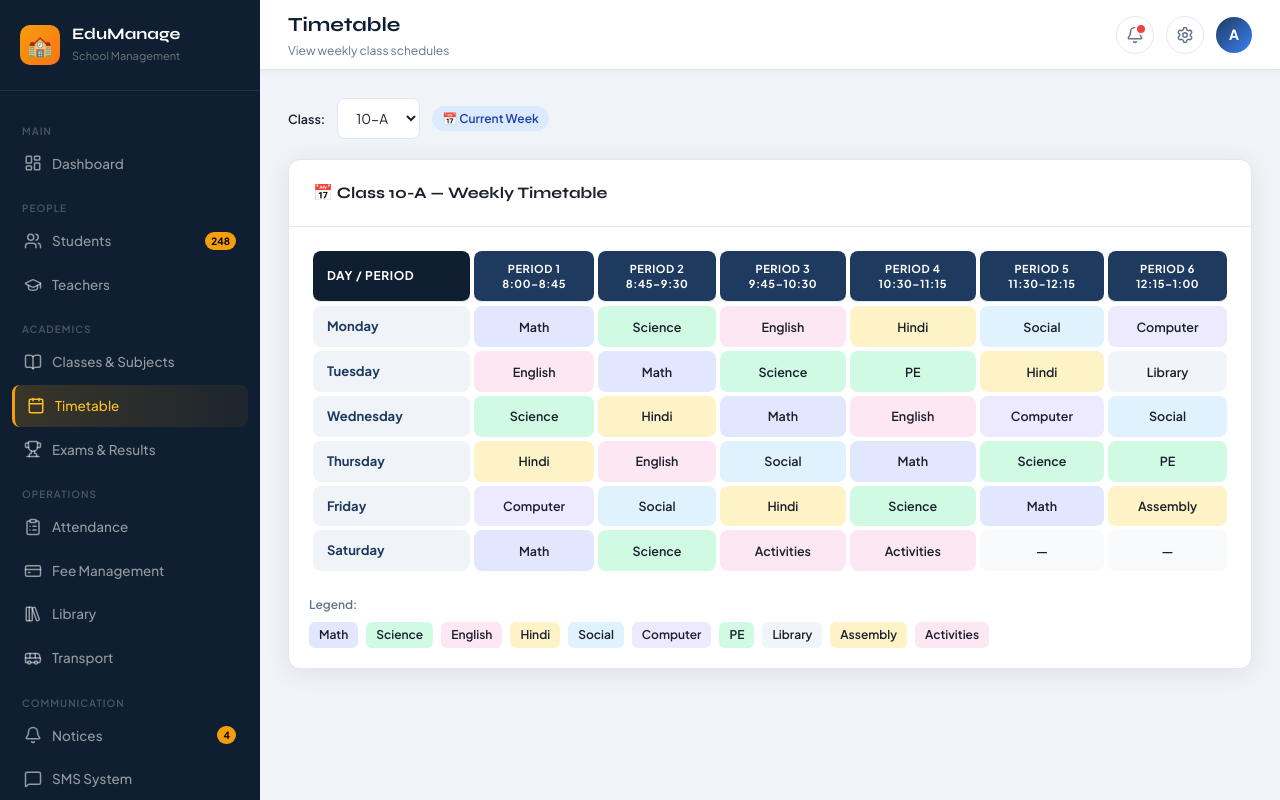
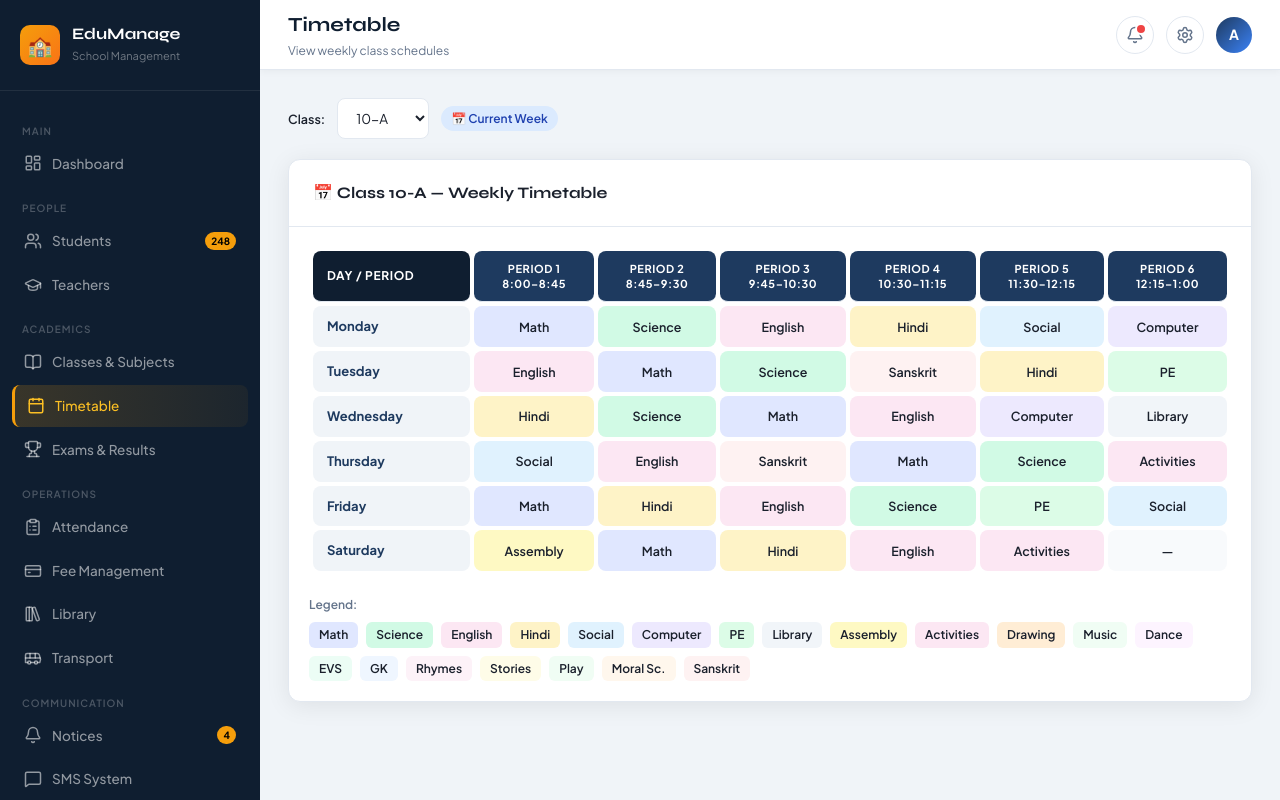
Before and after one commit to rajeshsarkar95/EduManage, a Next.js app: page /timetable in a window 1280 px wide. Built offline with nearby package versions, Linux system fonts and the light colour scheme.

Commit message:
fix issus

```diff
--- a/app/timetable/page.tsx
+++ b/app/timetable/page.tsx
@@ -1,45 +1,163 @@
 'use client'
 import { useState } from 'react'
 import AppLayout from '@/components/layout/AppLayout'
-import { TIMETABLE } from '@/lib/data'
 
-const DAYS    = ['Monday','Tuesday','Wednesday','Thursday','Friday','Saturday']
-const PERIODS = ['Period 1\n8:00–8:45','Period 2\n8:45–9:30','Period 3\n9:45–10:30','Period 4\n10:30–11:15','Period 5\n11:30–12:15','Period 6\n12:15–1:00']
+const CLASS_GROUPS = [
+  {label: 'Pre-Primary', classes: ['NC', 'LKG', 'UKG']},
+  {label: 'Primary (1–5)', classes: ['1-A','1-B','2-A','2-B','3-A','3-B','4-A','4-B','5-A','5-B']},
+  {label: 'Middle (6–8)', classes: ['6-A','6-B','7-A','7-B','8-A','8-B']},
+  {label: 'Secondary (9–10)', classes: ['9-A','9-B','10-A','10-B']},
+]
+
+const PERIODS_FULL = [
+  'Period 1\n8:00–8:45',
+  'Period 2\n8:45–9:30',
+  'Period 3\n9:45–10:30',
+  'Period 4\n10:30–11:15',
+  'Period 5\n11:30–12:15',
+  'Period 6\n12:15–1:00',
+]
+
+const PERIODS_SHORT = [
+  'Period 1\n8:00–8:45',
+  'Period 2\n8:45–9:30',
+  'Period 3\n9:45–10:30',
+  'Period 4\n10:30–11:15',
+]
+
+const DAYS = ['Monday','Tuesday','Wednesday','Thursday','Friday','Saturday']
 
 const SUBJECT_COLORS: Record<string, string> = {
-  Math: '#e0e7ff', Science: '#d1fae5', English: '#fce7f3', Hindi: '#fef3c7',
-  Social: '#e0f2fe', Computer: '#ede9fe', PE: '#d1fae5', Library: '#f1f5f9',
-  Assembly: '#fef3c7', Activities: '#fce7f3', '—': '#f8fafc',
+  Math:        '#e0e7ff',
+  Science:     '#d1fae5',
+  English:     '#fce7f3',
+  Hindi:       '#fef3c7',
+  Social:      '#e0f2fe',
+  Computer:    '#ede9fe',
+  PE:          '#dcfce7',
+  Library:     '#f1f5f9',
+  Assembly:    '#fef9c3',
+  Activities:  '#fce7f3',
+  Drawing:     '#ffedd5',
+  Music:       '#f0fdf4',
+  Dance:       '#fdf4ff',
+  EVS:         '#ecfdf5',
+  GK:          '#eff6ff',
+  Rhymes:      '#fdf2f8',
+  Stories:     '#fefce8',
+  Play:        '#f0fdf4',
+  'Moral Sc.': '#fff7ed',
+  Sanskrit:    '#fef2f2',
+  '—':         '#f8fafc',
 }
+type DaySchedule = Record<string, string[]>
+const NC_TIMETABLE: DaySchedule = {
+  Monday:    ['Rhymes','Drawing','Play','Stories'],
+  Tuesday:   ['English','Play','Music','Activities'],
+  Wednesday: ['Rhymes','Drawing','PE','Play'],
+  Thursday:  ['Stories','Activities','Dance','Play'],
+  Friday:    ['English','Music','Drawing','Activities'],
+  Saturday:  ['Assembly','Play','Activities','—'],
+}
+const LKG_TIMETABLE: DaySchedule = {
+  Monday:    ['English','Drawing','Play','Rhymes'],
+  Tuesday:   ['Math','English','Music','Activities'],
+  Wednesday: ['Hindi','Drawing','PE','Play'],
+  Thursday:  ['English','Stories','Dance','Activities'],
+  Friday:    ['Math','Music','Drawing','Hindi'],
+  Saturday:  ['Assembly','GK','Activities','—'],
+}
+const UKG_TIMETABLE: DaySchedule = {
+  Monday:    ['English','Math','Drawing','EVS'],
+  Tuesday:   ['Math','Hindi','Music','Activities'],
+  Wednesday: ['English','EVS','PE','Drawing'],
+  Thursday:  ['Hindi','GK','Dance','Activities'],
+  Friday:    ['Math','English','Drawing','Hindi'],
+  Saturday:  ['Assembly','GK','Activities','—'],
+}
+const PRIMARY_TIMETABLE = (section: string): DaySchedule => ({
+  Monday:    ['English','Math','Hindi','EVS','Drawing','PE'],
+  Tuesday:   ['Math','English','Hindi','GK','Library','Activities'],
+  Wednesday: ['Hindi','Math','English','EVS','Music','Computer'],
+  Thursday:  ['English','Hindi','Math','GK','Dance','EVS'],
+  Friday:    ['Math','English','Hindi','Drawing','PE','Activities'],
+  Saturday:  ['Assembly','Hindi','English','Math','Activities','—'],
+})
 
+const MIDDLE_TIMETABLE = (section: string): DaySchedule => ({
+  Monday:    ['Math','Science','English','Hindi','Social','Computer'],
+  Tuesday:   ['English','Math','Science','Social','Hindi','PE'],
+  Wednesday: ['Hindi','Science','Math','English','Computer','Library'],
+  Thursday:  ['Social','English','Hindi','Math','Science','Activities'],
+  Friday:    ['Math','Hindi','English','Science','PE','Social'],
+  Saturday:  ['Assembly','Math','Hindi','English','Activities','—'],
+})
+const SECONDARY_TIMETABLE = (section: string): DaySchedule => ({
+  Monday:    ['Math','Science','English','Hindi','Social','Computer'],
+  Tuesday:   ['English','Math','Science','Sanskrit','Hindi','PE'],
+  Wednesday: ['Hindi','Science','Math','English','Computer','Library'],
+  Thursday:  ['Social','English','Sanskrit','Math','Science','Activities'],
+  Friday:    ['Math','Hindi','English','Science','PE','Social'],
+  Saturday:  ['Assembly','Math','Hindi','English','Activities','—'],
+})
+function resolveClass(cls: string): { timetable: DaySchedule; periods: string[] } {
+  if (cls === 'NC')  return { timetable: NC_TIMETABLE,  periods: PERIODS_SHORT }
+  if (cls === 'LKG') return { timetable: LKG_TIMETABLE, periods: PERIODS_SHORT }
+  if (cls === 'UKG') return { timetable: UKG_TIMETABLE, periods: PERIODS_SHORT }
+  const num = parseInt(cls.split('-')[0], 10)
+  const sec = cls.split('-')[1] || 'A'
+  if (num <= 5) return { timetable: PRIMARY_TIMETABLE(sec),   periods: PERIODS_FULL }
+  if (num <= 8) return { timetable: MIDDLE_TIMETABLE(sec),    periods: PERIODS_FULL }
+  return            { timetable: SECONDARY_TIMETABLE(sec), periods: PERIODS_FULL }
+}
 export default function TimetablePage() {
   const [cls, setCls] = useState('10-A')
-  const timetable = TIMETABLE['10-A'] as Record<string, string[]>
+  const { timetable, periods } = resolveClass(cls)
 
   return (
     <AppLayout title="Timetable" subtitle="View weekly class schedules">
-
       <div className="toolbar">
-        <div style={{ display: 'flex', alignItems: 'center', gap: 12 }}>
+        <div style={{ display: 'flex', alignItems: 'center', gap: 12, flexWrap: 'wrap' }}>
           <label className="form-label" style={{ marginBottom: 0 }}>Class:</label>
-          <select className="form-control" style={{ width: 'auto' }} value={cls} onChange={e => setCls(e.target.value)}>
-            {['10-A','10-B','9-A','9-B','8-A','8-B'].map(c=><option key={c}>{c}</option>)}
+          <select
+            className="form-control"
+            style={{ width: 'auto' }}
+            value={cls}
+            onChange={e => setCls(e.target.value)}
+          >
+            {CLASS_GROUPS.map(group => (
+              <optgroup key={group.label} label={group.label}>
+                {group.classes.map(c => (
+                  <option key={c} value={c}>{c}</option>
+                ))}
+              </optgroup>
+            ))}
           </select>
         </div>
         <span className="badge badge-info" style={{ fontSize: 12 }}>📅 Current Week</span>
       </div>
-
       <div className="card">
         <div className="card-header">
           <h3>📅 Class {cls} — Weekly Timetable</h3>
         </div>
         <div style={{ overflowX: 'auto', padding: 20 }}>
-          <table style={{ borderCollapse: 'separate', borderSpacing: '4px', minWidth: 700 }}>
+          <table style={{ borderCollapse: 'separate', borderSpacing: '4px', minWidth: 600 }}>
             <thead>
               <tr>
-                <th style={{ background: '#0f1e30', color: '#fff', padding: '10px 14px', borderRadius: 8, textAlign: 'left', fontSize: 12 }}>Day / Period</th>
-                {PERIODS.map((p, i) => (
-                  <th key={i} style={{ background: '#1e3a5f', color: '#fff', padding: '10px 12px', borderRadius: 8, textAlign: 'center', fontSize: 11, whiteSpace: 'pre-line', lineHeight: 1.4 }}>
+                <th style={{
+                  background: '#0f1e30', color: '#fff',
+                  padding: '10px 14px', borderRadius: 8,
+                  textAlign: 'left', fontSize: 12
+                }}>
+                  Day / Period
+                </th>
+                {periods.map((p, i) => (
+                  <th key={i} style={{
+                    background: '#1e3a5f', color: '#fff',
+                    padding: '10px 12px', borderRadius: 8,
+                    textAlign: 'center', fontSize: 11,
+                    whiteSpace: 'pre-line', lineHeight: 1.4
+                  }}>
                     {p}
                   </th>
                 ))}
@@ -48,11 +166,19 @@ export default function TimetablePage() {
             <tbody>
               {DAYS.map(day => (
                 <tr key={day}>
-                  <td style={{ background: '#f0f4f8', fontWeight: 700, fontSize: 13, padding: '10px 14px', borderRadius: 8, color: '#1e3a5f', whiteSpace: 'nowrap' }}>
+                  <td style={{
+                    background: '#f0f4f8', fontWeight: 700, fontSize: 13,
+                    padding: '10px 14px', borderRadius: 8,
+                    color: '#1e3a5f', whiteSpace: 'nowrap'
+                  }}>
                     {day}
                   </td>
-                  {(timetable[day] || []).map((subj, pi) => (
-                    <td key={pi} style={{ padding: '8px', textAlign: 'center', borderRadius: 8, background: SUBJECT_COLORS[subj] || '#f8fafc', fontWeight: 600, fontSize: 12.5, color: '#1a202c' }}>
+                  {(timetable[day] || []).slice(0, periods.length).map((subj, pi) => (
+                    <td key={pi} style={{
+                      padding: '8px', textAlign: 'center', borderRadius: 8,
+                      background: SUBJECT_COLORS[subj] || '#f8fafc',
+                      fontWeight: 600, fontSize: 12.5, color: '#1a202c'
+                    }}>
                       {subj}
                     </td>
                   ))}
@@ -61,13 +187,20 @@ export default function TimetablePage() {
             </tbody>
           </table>
         </div>
-
         <div style={{ padding: '0 20px 20px' }}>
           <div style={{ fontSize: 12, color: '#64748b', marginBottom: 8, fontWeight: 600 }}>Legend:</div>
           <div style={{ display: 'flex', flexWrap: 'wrap', gap: 8 }}>
-            {Object.entries(SUBJECT_COLORS).filter(([k]) => k !== '—').map(([subj, color]) => (
-              <span key={subj} style={{ background: color, padding: '3px 10px', borderRadius: 6, fontSize: 12, fontWeight: 600 }}>{subj}</span>
-            ))}
+            {Object.entries(SUBJECT_COLORS)
+              .filter(([k]) => k !== '—')
+              .map(([subj, color]) => (
+                <span key={subj} style={{
+                  background: color, padding: '3px 10px',
+                  borderRadius: 6, fontSize: 12, fontWeight: 600
+                }}>
+                  {subj}
+                </span>
+              ))
+            }
           </div>
         </div>
       </div>
```
Also changed, not shown: app/dashboard/page.tsx (+143 -140 lines), app/exams/page.tsx (+45 -11 lines).
